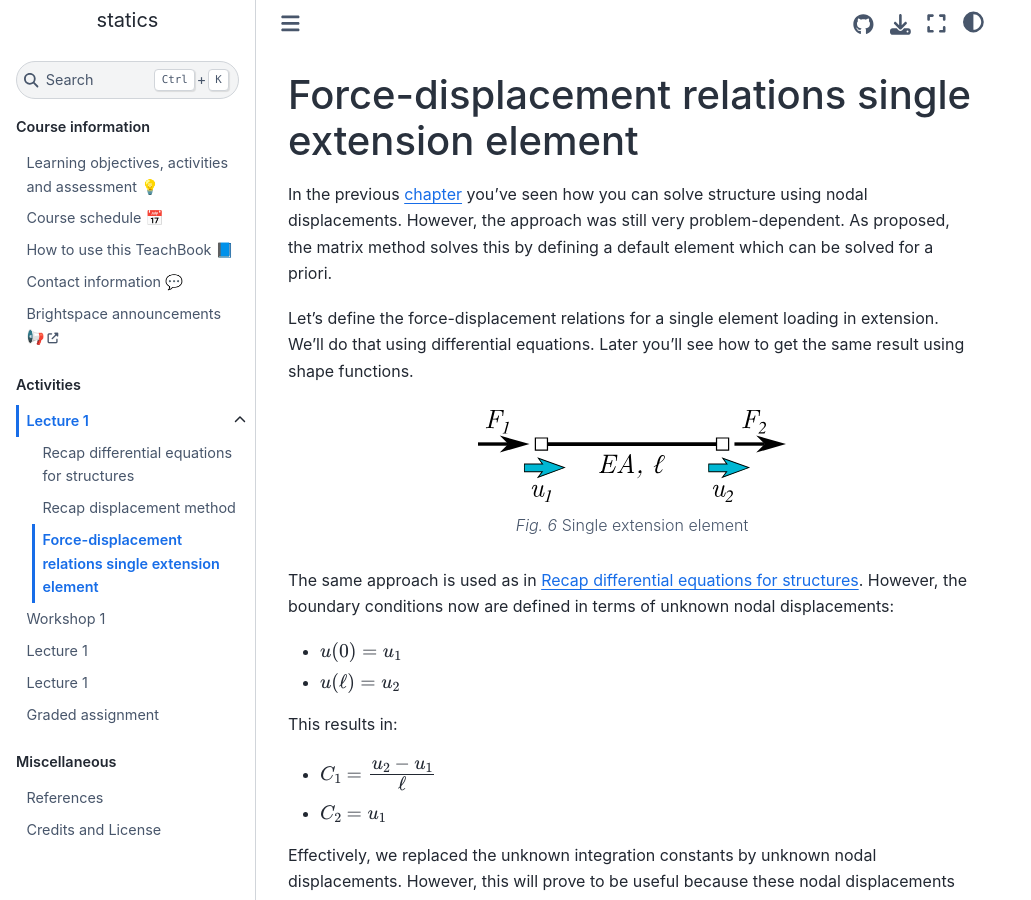
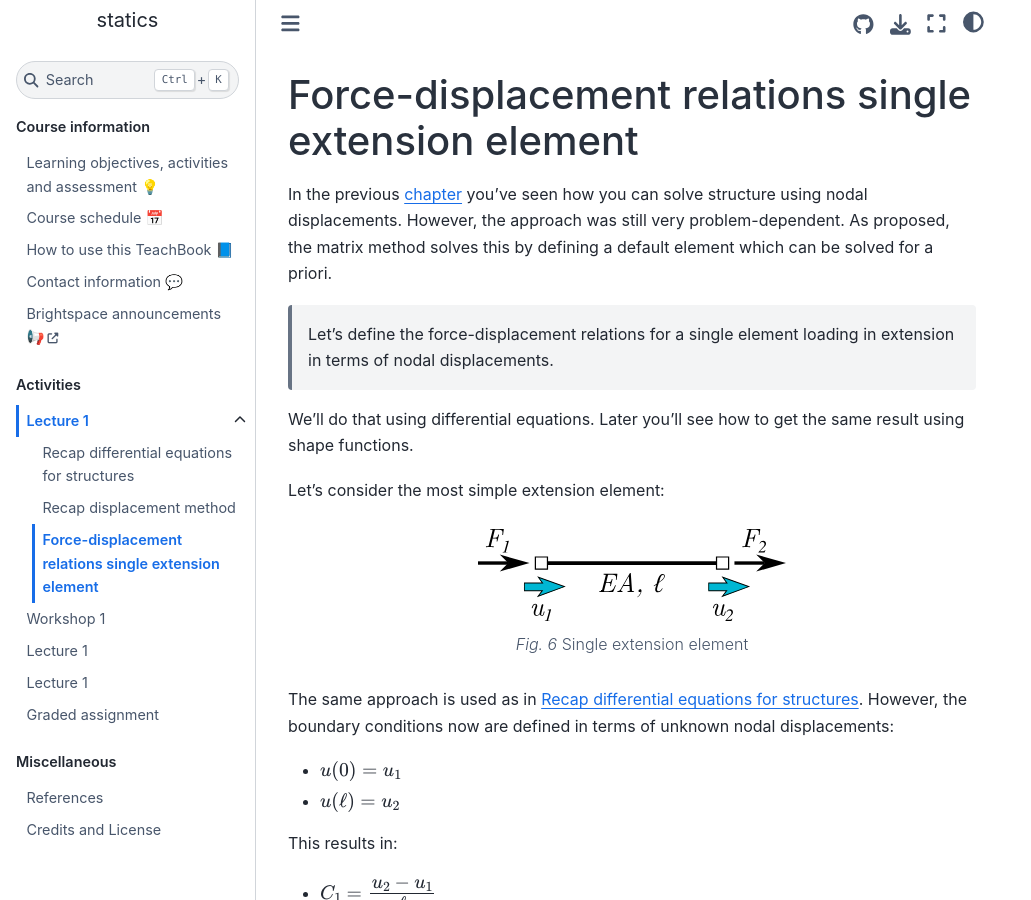
Before and after one commit to sophietenhoor/book, a Jupyter Book: the page built from book/lecture1/single_element.md, in a window 1280 px wide and 900 px high. Shown: the whole window, without its empty margins (0-1031 px from the left). Built offline with Jupyter Book 1.0.4 settings and Sphinx 7.4.7 and the Sphinx Book theme 1.1.4, drawn with Linux system fonts in a browser that asks for light colours; pages that are not in the unit, such as notebooks, are missing from menus; comment, search, counter and statistics services are not loaded.

Commit message:
Added quotes

````diff
--- a/book/lecture1/single_element.md
+++ b/book/lecture1/single_element.md
@@ -2,7 +2,11 @@
 
 In the previous [chapter](./displacement.md) you've seen how you can solve structure using nodal displacements. However, the approach was still very problem-dependent. As proposed, the matrix method solves this by defining a default element which can be solved for a priori.
 
-Let's define the force-displacement relations for a single element loading in extension. We'll do that using differential equations. Later you'll see how to get the same result using shape functions.
+> Let's define the force-displacement relations for a single element loading in extension in terms of nodal displacements.
+
+We'll do that using differential equations. Later you'll see how to get the same result using shape functions.
+
+Let's consider the most simple extension element:
 
 ```{figure} extensionelement.svg
 :name: extensionelement
````
Also changed, not shown: book/lecture1/combine.md (added, +5 -0 lines), book/lecture1/displacement.md (+2 -0 lines), book/lecture1/recap.md (+2 -0 lines), book/lecture1/recap.ipynb, book/lecture1/temp.ipynb (deleted).
